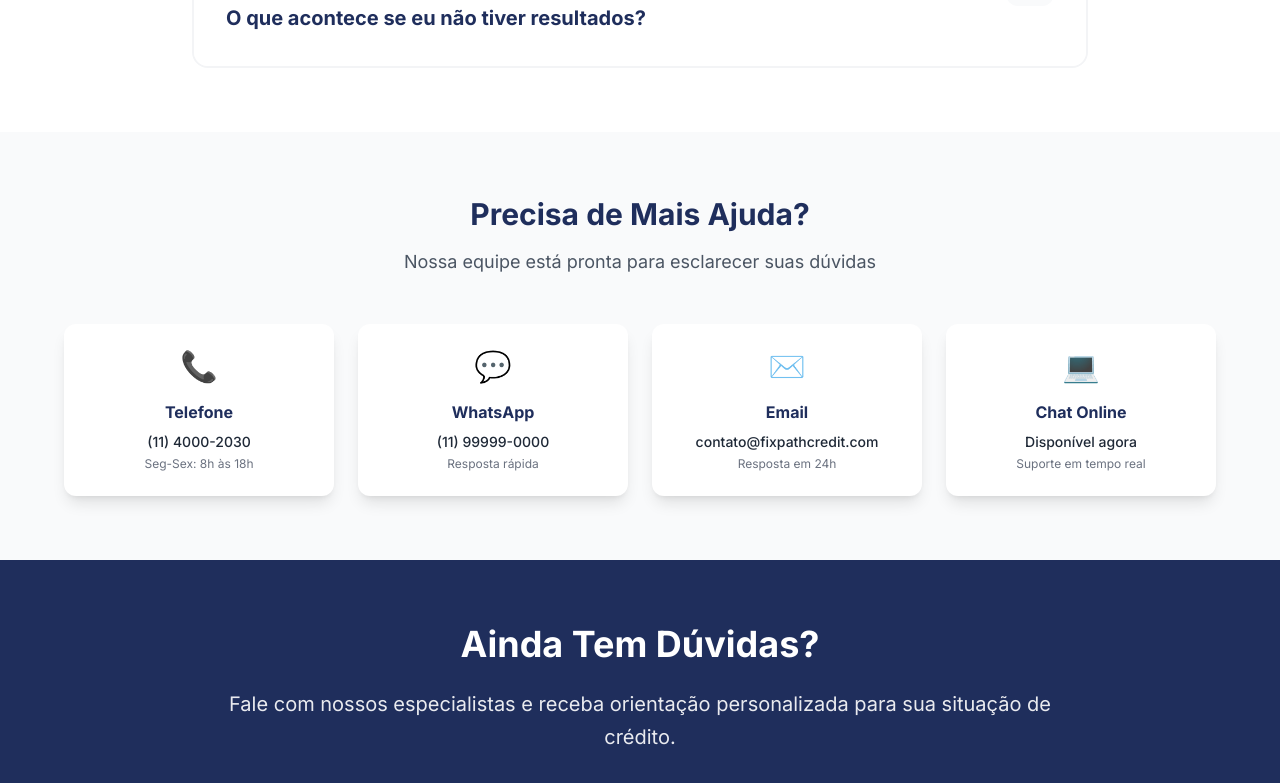
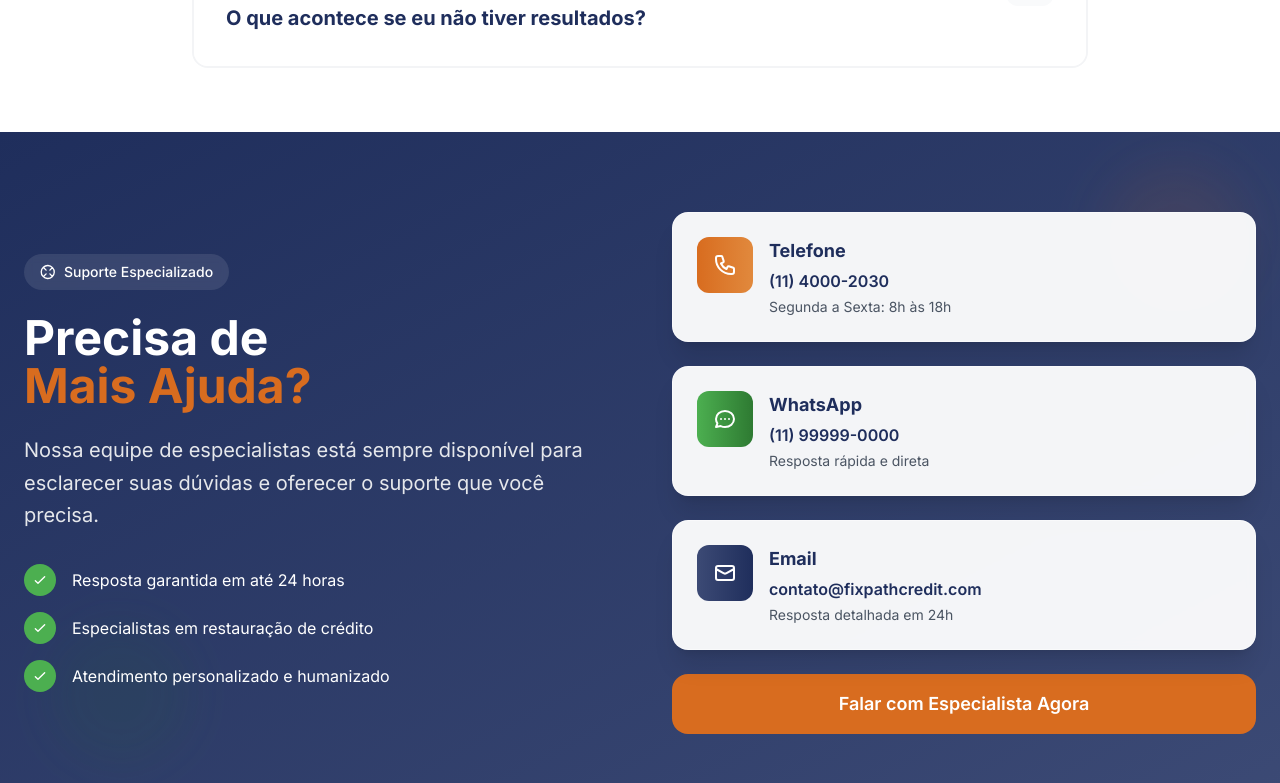
Before and after one commit to BrunoCstr/fixcreditpath, a Next.js app: page /faq in a window 1280 px wide. Shown: the part 2640-3423 px from the top of the page. Built offline with nearby package versions, Linux system fonts and the light colour scheme.

Commit message:
Redesign the "Need More Help" section with better visual design
cgen-b451b742034644788d50cef14388bfc8

```diff
--- a/app/faq/page.tsx
+++ b/app/faq/page.tsx
@@ -435,72 +435,249 @@ export default function FAQPage() {
           </div>
         </section>
 
-        {/* Quick Help Section */}
-        <section className="py-16 bg-gray-50">
-          <div className="container mx-auto px-4">
-            <div className="max-w-6xl mx-auto">
+        {/* Enhanced Help Section */}
+        <section className="relative py-20 bg-gradient-to-br from-[#1F2E5C] to-[#3C4A75] overflow-hidden">
+          {/* Background decorative elements */}
+          <div className="absolute inset-0">
             <motion.div
-                initial={{ opacity: 0, y: 20 }}
-                whileInView={{ opacity: 1, y: 0 }}
-                transition={{ duration: 0.6 }}
+              animate={{
+                rotate: 360,
+                scale: [1, 1.2, 1],
+              }}
+              transition={{
+                duration: 20,
+                repeat: Infinity,
+                ease: "linear",
+              }}
+              className="absolute top-10 right-10 w-32 h-32 bg-[#D86C1F]/10 rounded-full blur-xl"
+            />
+            <motion.div
+              animate={{
+                rotate: -360,
+                scale: [1, 0.8, 1],
+              }}
+              transition={{
+                duration: 25,
+                repeat: Infinity,
+                ease: "linear",
+              }}
+              className="absolute bottom-10 left-10 w-40 h-40 bg-[#256D2A]/10 rounded-full blur-xl"
+            />
+          </div>
+
+          <div className="container mx-auto px-4 relative z-10">
+            <div className="max-w-7xl mx-auto">
+              <div className="grid lg:grid-cols-2 gap-16 items-center">
+                {/* Left Content */}
+                <motion.div
+                  initial={{ opacity: 0, x: -40 }}
+                  whileInView={{ opacity: 1, x: 0 }}
+                  transition={{ duration: 0.8 }}
                   viewport={{ once: true }}
-                className="text-center mb-12"
                 >
-                <h2 className="text-3xl font-bold text-[#1F2E5C] mb-4">
-                  Precisa de Mais Ajuda?
+                  <div className="inline-flex items-center bg-white/10 backdrop-blur-sm text-white px-4 py-2 rounded-full text-sm font-medium mb-6">
+                    <svg
+                      className="w-4 h-4 mr-2"
+                      fill="none"
+                      stroke="currentColor"
+                      viewBox="0 0 24 24"
+                    >
+                      <path
+                        strokeLinecap="round"
+                        strokeLinejoin="round"
+                        strokeWidth={2}
+                        d="M18.364 5.636l-3.536 3.536m0 5.656l3.536 3.536M9.172 9.172L5.636 5.636m3.536 9.192L5.636 18.364M12 2.25a9.75 9.75 0 11-.75 19.5A9.75 9.75 0 0112 2.25z"
+                      />
+                    </svg>
+                    Suporte Especializado
+                  </div>
+
+                  <h2 className="text-4xl md:text-5xl font-bold text-white mb-6 leading-tight">
+                    Precisa de
+                    <span className="block text-[#D86C1F]">Mais Ajuda?</span>
                   </h2>
-                <p className="text-lg text-gray-600">
-                  Nossa equipe está pronta para esclarecer suas dúvidas
+
+                  <p className="text-xl text-gray-200 mb-8 leading-relaxed">
+                    Nossa equipe de especialistas está sempre disponível para
+                    esclarecer suas dúvidas e oferecer o suporte que você
+                    precisa.
                   </p>
+
+                  <div className="space-y-4">
+                    <div className="flex items-center text-white">
+                      <div className="w-8 h-8 bg-[#4CAF50] rounded-full flex items-center justify-center mr-4">
+                        <svg
+                          className="w-4 h-4"
+                          fill="none"
+                          stroke="currentColor"
+                          viewBox="0 0 24 24"
+                        >
+                          <path
+                            strokeLinecap="round"
+                            strokeLinejoin="round"
+                            strokeWidth={2}
+                            d="M5 13l4 4L19 7"
+                          />
+                        </svg>
+                      </div>
+                      <span>Resposta garantida em até 24 horas</span>
+                    </div>
+                    <div className="flex items-center text-white">
+                      <div className="w-8 h-8 bg-[#4CAF50] rounded-full flex items-center justify-center mr-4">
+                        <svg
+                          className="w-4 h-4"
+                          fill="none"
+                          stroke="currentColor"
+                          viewBox="0 0 24 24"
+                        >
+                          <path
+                            strokeLinecap="round"
+                            strokeLinejoin="round"
+                            strokeWidth={2}
+                            d="M5 13l4 4L19 7"
+                          />
+                        </svg>
+                      </div>
+                      <span>Especialistas em restauração de crédito</span>
+                    </div>
+                    <div className="flex items-center text-white">
+                      <div className="w-8 h-8 bg-[#4CAF50] rounded-full flex items-center justify-center mr-4">
+                        <svg
+                          className="w-4 h-4"
+                          fill="none"
+                          stroke="currentColor"
+                          viewBox="0 0 24 24"
+                        >
+                          <path
+                            strokeLinecap="round"
+                            strokeLinejoin="round"
+                            strokeWidth={2}
+                            d="M5 13l4 4L19 7"
+                          />
+                        </svg>
+                      </div>
+                      <span>Atendimento personalizado e humanizado</span>
+                    </div>
+                  </div>
                 </motion.div>
 
-              <div className="grid md:grid-cols-2 lg:grid-cols-4 gap-6">
+                {/* Right Content - Contact Options */}
+                <motion.div
+                  initial={{ opacity: 0, x: 40 }}
+                  whileInView={{ opacity: 1, x: 0 }}
+                  transition={{ duration: 0.8, delay: 0.2 }}
+                  viewport={{ once: true }}
+                  className="grid gap-6"
+                >
                   {[
                     {
                       title: "Telefone",
                       value: "(11) 4000-2030",
-                    icon: "📞",
-                    description: "Seg-Sex: 8h às 18h",
+                      description: "Segunda a Sexta: 8h às 18h",
+                      color: "from-[#D86C1F] to-[#E1893D]",
+                      icon: (
+                        <svg
+                          className="w-6 h-6"
+                          fill="none"
+                          stroke="currentColor"
+                          viewBox="0 0 24 24"
+                        >
+                          <path
+                            strokeLinecap="round"
+                            strokeLinejoin="round"
+                            strokeWidth={2}
+                            d="M3 5a2 2 0 012-2h3.28a1 1 0 01.948.684l1.498 4.493a1 1 0 01-.502 1.21l-2.257 1.13a11.042 11.042 0 005.516 5.516l1.13-2.257a1 1 0 011.21-.502l4.493 1.498a1 1 0 01.684.949V19a2 2 0 01-2 2h-1C9.716 21 3 14.284 3 6V5z"
+                          />
+                        </svg>
+                      ),
                     },
                     {
                       title: "WhatsApp",
                       value: "(11) 99999-0000",
-                    icon: "💬",
-                    description: "Resposta rápida",
+                      description: "Resposta rápida e direta",
+                      color: "from-[#4CAF50] to-[#2E7A32]",
+                      icon: (
+                        <svg
+                          className="w-6 h-6"
+                          fill="none"
+                          stroke="currentColor"
+                          viewBox="0 0 24 24"
+                        >
+                          <path
+                            strokeLinecap="round"
+                            strokeLinejoin="round"
+                            strokeWidth={2}
+                            d="M8 12h.01M12 12h.01M16 12h.01M21 12c0 4.418-4.03 8-9 8a9.863 9.863 0 01-4.255-.949L3 20l1.395-3.72C3.512 15.042 3 13.574 3 12c0-4.418 4.03-8 9-8s9 3.582 9 8z"
+                          />
+                        </svg>
+                      ),
                     },
                     {
                       title: "Email",
                       value: "contato@fixpathcredit.com",
-                    icon: "✉️",
-                    description: "Resposta em 24h",
-                  },
-                  {
-                    title: "Chat Online",
-                    value: "Disponível agora",
-                    icon: "💻",
-                    description: "Suporte em tempo real",
+                      description: "Resposta detalhada em 24h",
+                      color: "from-[#3C4A75] to-[#1F2E5C]",
+                      icon: (
+                        <svg
+                          className="w-6 h-6"
+                          fill="none"
+                          stroke="currentColor"
+                          viewBox="0 0 24 24"
+                        >
+                          <path
+                            strokeLinecap="round"
+                            strokeLinejoin="round"
+                            strokeWidth={2}
+                            d="M3 8l7.89 4.26a2 2 0 002.22 0L21 8M5 19h14a2 2 0 002-2V7a2 2 0 00-2-2H5a2 2 0 00-2 2v10a2 2 0 002 2z"
+                          />
+                        </svg>
+                      ),
                     },
                   ].map((contact, index) => (
                     <motion.div
                       key={index}
                       initial={{ opacity: 0, y: 20 }}
                       whileInView={{ opacity: 1, y: 0 }}
-                    transition={{ duration: 0.6, delay: index * 0.1 }}
+                      transition={{ duration: 0.6, delay: 0.3 + index * 0.1 }}
                       viewport={{ once: true }}
-                    className="bg-white rounded-xl p-6 text-center shadow-lg hover:shadow-xl transition-shadow duration-300"
+                      whileHover={{ scale: 1.02, y: -5 }}
+                      className="bg-white/95 backdrop-blur-sm rounded-2xl p-6 shadow-xl hover:shadow-2xl transition-all duration-300 border border-white/50"
                     >
-                    <div className="text-3xl mb-4">{contact.icon}</div>
-                    <h3 className="font-bold text-[#1F2E5C] mb-2">
+                      <div className="flex items-start space-x-4">
+                        <div
+                          className={`w-14 h-14 bg-gradient-to-r ${contact.color} rounded-xl flex items-center justify-center text-white flex-shrink-0`}
+                        >
+                          {contact.icon}
+                        </div>
+                        <div className="flex-1">
+                          <h3 className="text-lg font-bold text-[#1F2E5C] mb-1">
                             {contact.title}
                           </h3>
-                    <p className="text-sm font-medium text-gray-800 mb-1">
+                          <p className="text-[#1F2E5C] font-semibold mb-1">
                             {contact.value}
                           </p>
-                    <p className="text-xs text-gray-500">
+                          <p className="text-sm text-gray-600">
                             {contact.description}
                           </p>
+                        </div>
+                      </div>
                     </motion.div>
                   ))}
+
+                  {/* CTA Button */}
+                  <motion.a
+                    href="/contato"
+                    initial={{ opacity: 0, y: 20 }}
+                    whileInView={{ opacity: 1, y: 0 }}
+                    transition={{ duration: 0.6, delay: 0.7 }}
+                    viewport={{ once: true }}
+                    whileHover={{ scale: 1.02 }}
+                    whileTap={{ scale: 0.98 }}
+                    className="bg-[#D86C1F] hover:bg-[#E1893D] text-white px-8 py-4 rounded-2xl text-lg font-semibold transition-colors duration-300 text-center shadow-xl hover:shadow-2xl"
+                  >
+                    Falar com Especialista Agora
+                  </motion.a>
+                </motion.div>
               </div>
             </div>
           </div>
```
Lines whose indentation alone changed are shown as unchanged.
